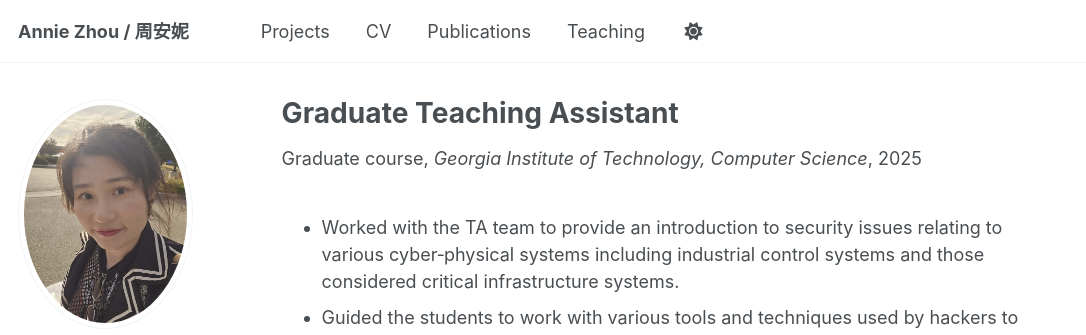
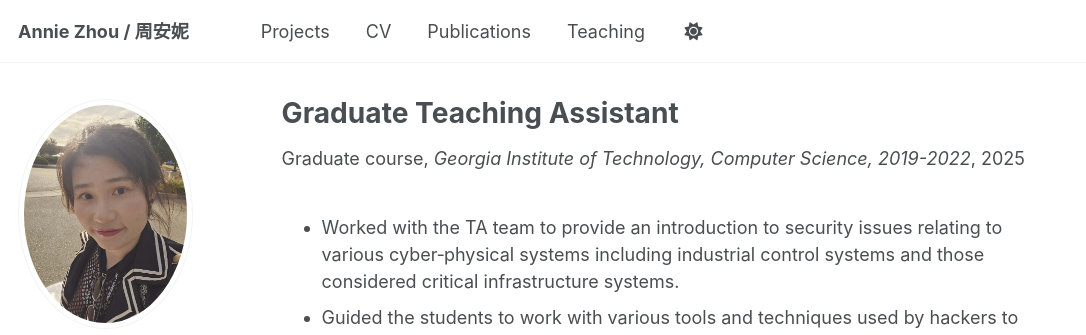
Before and after one commit to Annie983284450-1/Annie983284450-1.github.io, a Jekyll site: the page built from _teaching/cs6263.md, in a window 1280 px wide and 937 px high. Shown: the top 335 px of the window, without its empty margins (0-1086 px from the left). Built offline with Jekyll 4.4.1, drawn with Linux system fonts in a browser that asks for light colours; some web fonts are replaced.

Commit message:
update teaching

```diff
--- a/_includes/cv-template.html
+++ b/_includes/cv-template.html
@@ -194,7 +194,7 @@
         <div class="cv-item-header">
           <div class="cv-item-title">{{ teaching.course }}</div>
           <!-- <div class="cv-item-date">{{ teaching.date | slice: 0, 4 }}</div> -->
-          <div class="cv-item-date">{{ teaching.years }}</div>
+          <!-- <div class="cv-item-date">{{ teaching.years }}</div> -->
         </div>
         <div class="cv-item-content">
           <div class="cv-item-subtitle">{{ teaching.institution }}</div>
--- a/_teaching/cs6263.md
+++ b/_teaching/cs6263.md
@@ -3,9 +3,9 @@ title: "Graduate Teaching Assistant"
 collection: teaching
 type: "Graduate course"
 permalink: /teaching/cs6263
-venue: "Georgia Institute of Technology, Computer Science"
+venue: "Georgia Institute of Technology, Computer Science, 2019-2022"
 # date: 2022-01-01
-years: "2019–2022"
+# years: "2019–2022"
 location: "Atlanta, United States"
 ---
 * Worked with the TA team to provide an introduction to security issues relating to various cyber‑physical
```
